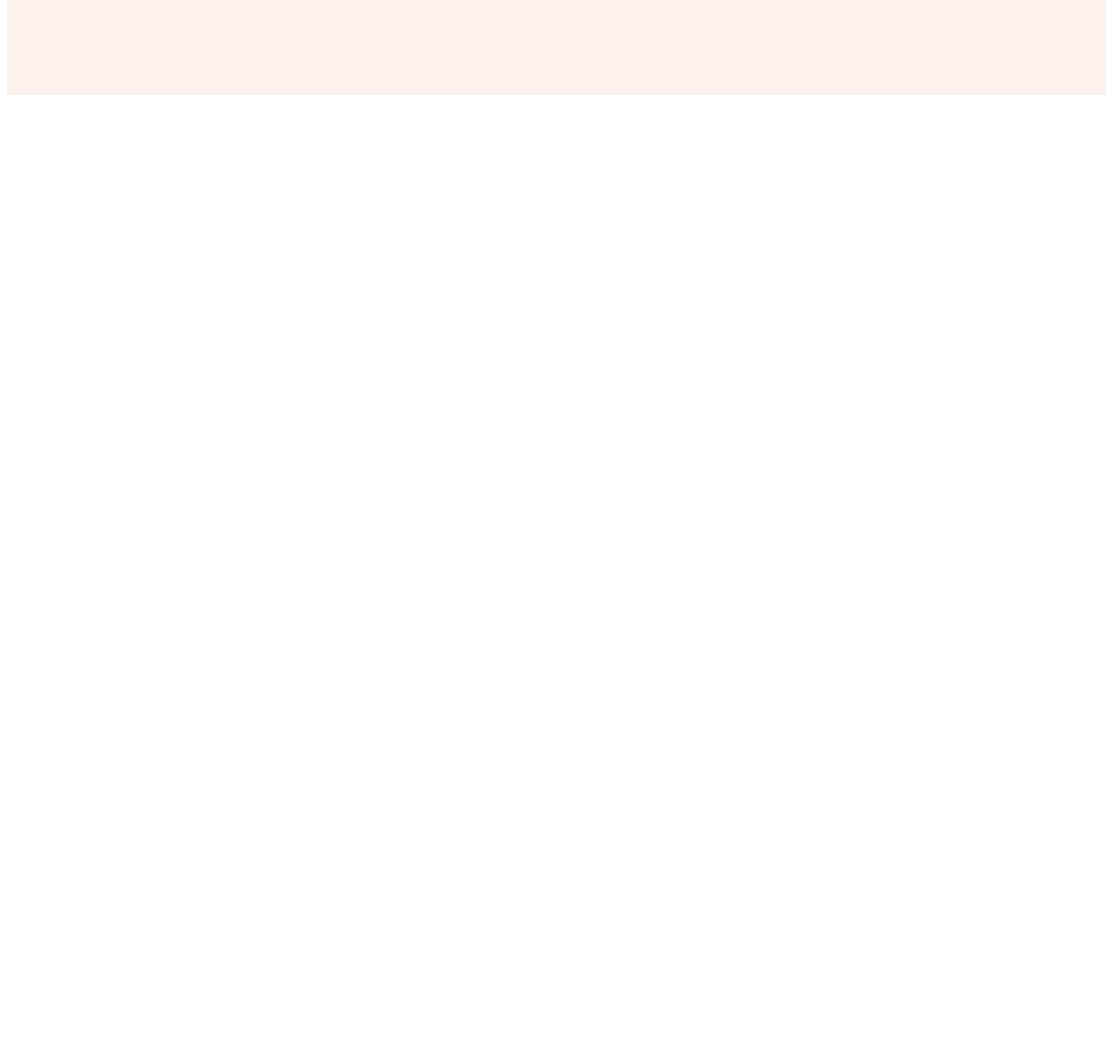
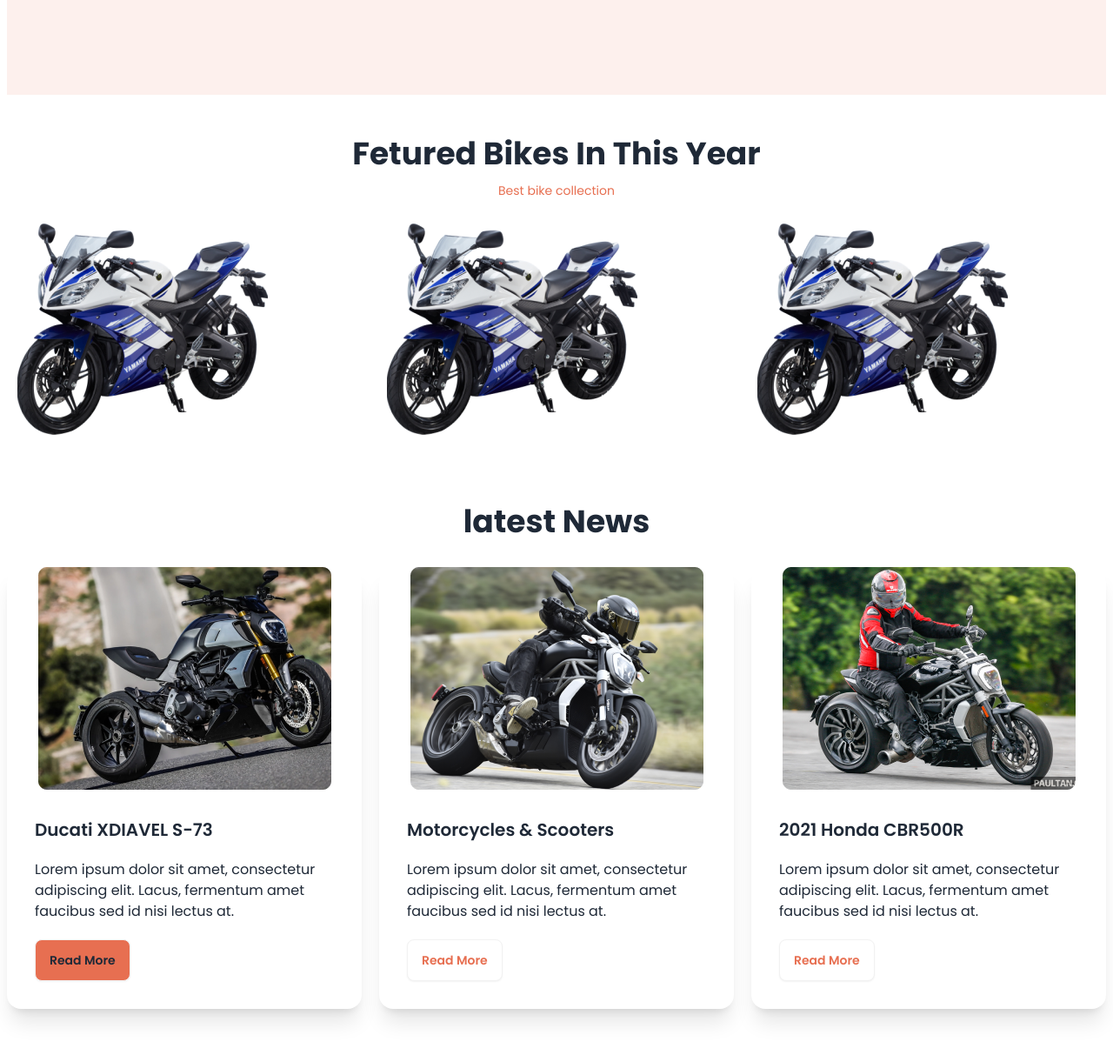
Before and after one commit to Sajnin14/biker-zone-project, a plain HTML site: page index.html in a window 1280 px wide. Shown: the part 577-1790 px from the top of the page at 87% size. Before the commit the page ends 800 px from the top, so only its background shows below. Drawn offline with nearby package versions, Linux system fonts and the light colour scheme.

Commit message:
latest section done

```diff
--- a/index.html
+++ b/index.html
@@ -161,6 +161,87 @@
 
     <main>
 
+      <!-- featured Bike Section -->
+
+      <section class="md:container mx-auto px-2 mb-20">
+        <div class="text-center space-y-3">
+         <h1 class="text-4xl font-bold">Fetured Bikes In This Year</h1>
+         <p class="text-sm text-[#E76F51]">Best bike collection</p>
+        </div>
+
+        <div class="grid gap-6 grid-cols-1 md:grid-cols-2 lg:grid-cols-3 pl-3 mt-7">
+          <div>
+            <img src="./images/others/feature-bike.png" alt="">
+          </div>
+          <div>
+            <img src="./images/others/feature-bike.png" alt="">
+          </div>
+          <div>
+            <img src="./images/others/feature-bike.png" alt="">
+          </div>
+        </div>
+      </section>
+
+      <!-- Latest news Section -->
+
+      <section class="md:container mx-auto mb-24 px-2">
+
+        <h1 class="text-4xl font-bold text-center">latest News</h1>
+
+        <div class="mt-8 grid gap-5 grid-cols-1 md:grid-cols-2 lg:grid-cols-3">
+
+          <!-- div-1 -->
+          <div class="card bg-base-100 shadow-xl">
+            <figure>
+              <img src="./images/others/latest1.png" alt="">
+            </figure>
+            <div class="card-body space-y-3">
+              <h2 class="card-title">Ducati XDIAVEL S-73</h2>
+              <p>Lorem ipsum dolor sit amet, consectetur adipiscing elit. Lacus, fermentum amet faucibus sed id nisi lectus at.</p>
+              <div class="card-actions">
+                <button class="btn bg-bike-primary">Read More</button>
+              </div>
+            </div>
+          </div>
+
+          <!-- div-2 -->
+          <div class="card bg-base-100 shadow-xl">
+            <figure>
+              <img src="./images/others/latest2.png" alt="">
+            </figure>
+            <div class="card-body space-y-3">
+              <h2 class="card-title">Motorcycles & Scooters</h2>
+              <p>Lorem ipsum dolor sit amet, consectetur adipiscing elit. Lacus, fermentum amet faucibus sed id nisi lectus at.</p>
+              <div class="card-actions">
+                <button class="btn bg-white text-bike-primary">Read More</button>
+              </div>
+            </div>
+          </div>
+
+          <!-- div-3 -->
+          <div class="card bg-base-100 shadow-xl">
+            <figure>
+              <img src="./images/others/latest3.png" alt="">
+            </figure>
+            <div class="card-body space-y-3">
+              <h2 class="card-title">2021 Honda CBR500R</h2>
+              <p>Lorem ipsum dolor sit amet, consectetur adipiscing elit. Lacus, fermentum amet faucibus sed id nisi lectus at.</p>
+              <div class="card-actions">
+                <button class="btn bg-white text-bike-primary">Read More</button>
+              </div>
+            </div>
+          </div>
+        </div>
+
+      </section>
+
+      <!-- FAQ Section -->
+       <section class="md:container mx-auto mb-24 px-2">
+
+       </section>
+
+
+
     </main>
 
     <footer>
```
